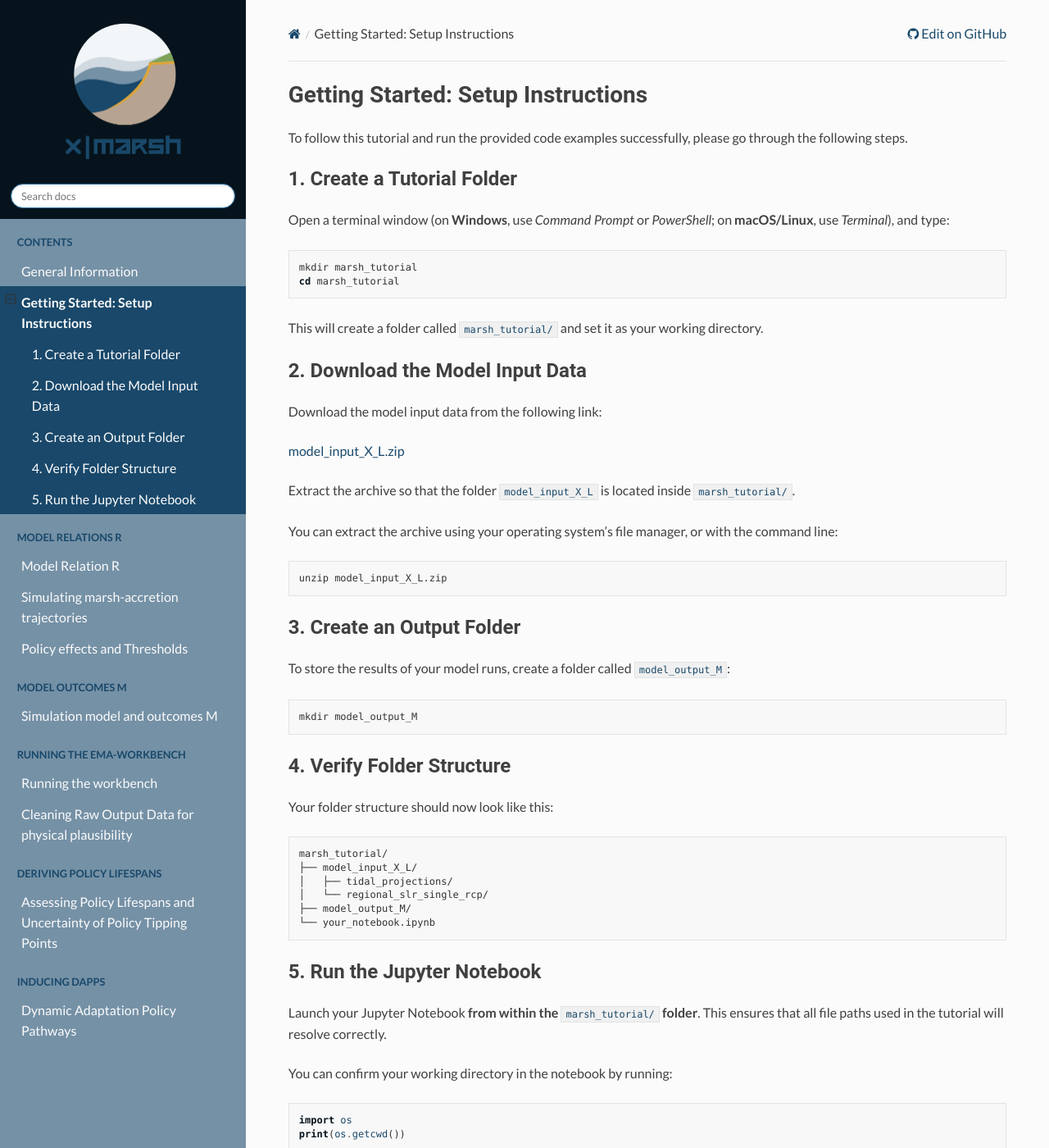
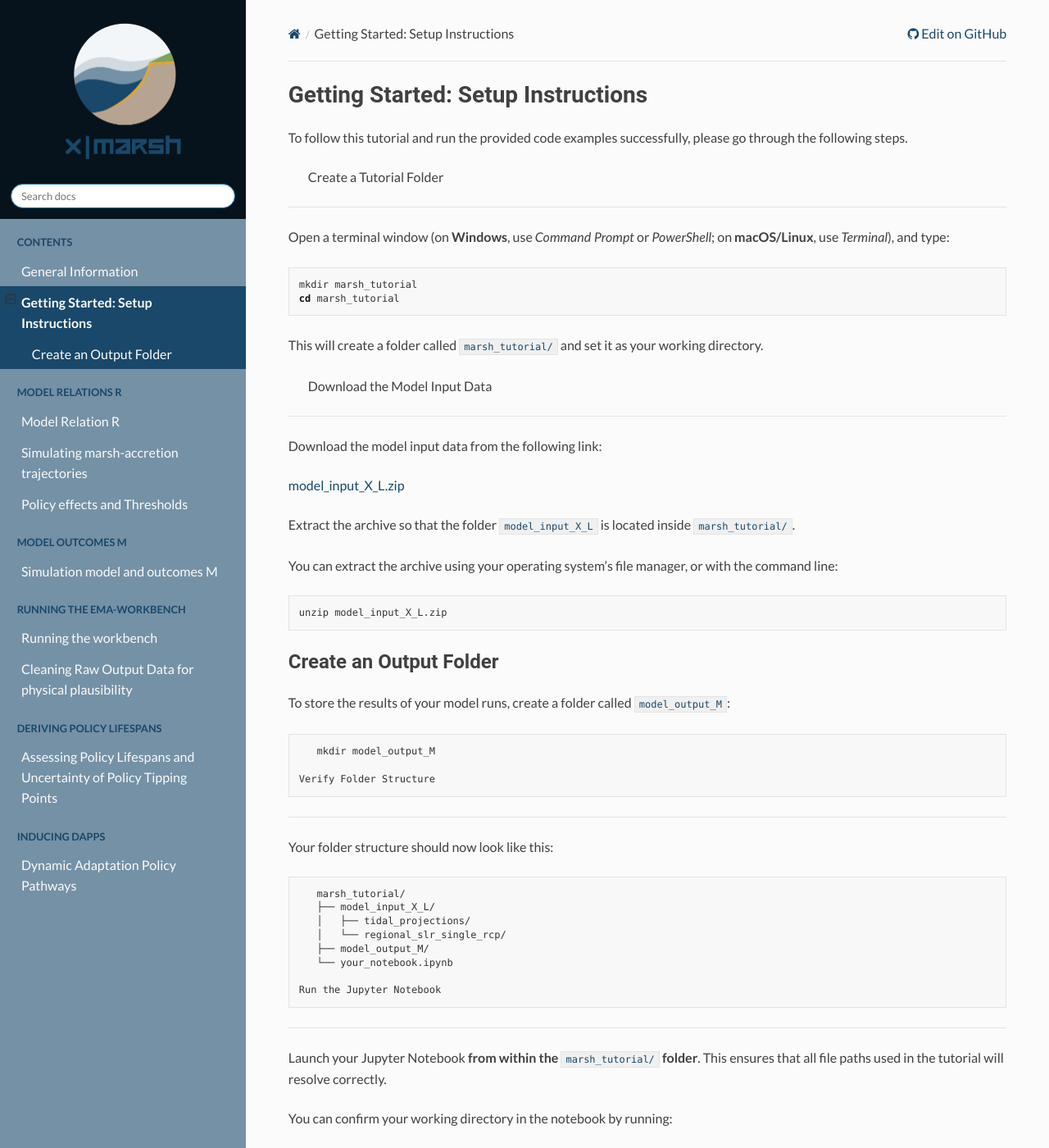
Before and after one commit to christineschottmueller/DAPP_x_marsh_session, a Sphinx documentation site: the page built from docs/chapter_01/01_01_getting_started.rst, in a window 1280 px wide and 1400 px high. Shown: the whole window at 82% size. Built offline with Sphinx 7.4.7 and the Read the Docs theme 3.1.0, drawn with Linux system fonts in a browser that asks for light colours.

Commit message:
Update rst files

```diff
--- a/docs/chapter_01/01_01_getting_started.rst
+++ b/docs/chapter_01/01_01_getting_started.rst
@@ -3,8 +3,8 @@ Getting Started: Setup Instructions
 
 To follow this tutorial and run the provided code examples successfully, please go through the following steps.
 
-1. Create a Tutorial Folder
-----------------------------
+ Create a Tutorial Folder
+^^^^^^^^^^^^^^^^^^^^^^^^^^^^^^
 
 Open a terminal window (on **Windows**, use *Command Prompt* or *PowerShell*; on **macOS/Linux**, use *Terminal*), and type:
 
@@ -15,8 +15,8 @@ Open a terminal window (on **Windows**, use *Command Prompt* or *PowerShell*; on
 
 This will create a folder called ``marsh_tutorial/`` and set it as your working directory.
 
-2. Download the Model Input Data
----------------------------------
+ Download the Model Input Data
+^^^^^^^^^^^^^^^^^^^^^^^^^^^^^^
 
 Download the model input data from the following link:
 
@@ -30,8 +30,8 @@ You can extract the archive using your operating system's file manager, or with
 
     unzip model_input_X_L.zip
 
-3. Create an Output Folder
----------------------------
+Create an Output Folder
+^^^^^^^^^^^^^^^^^^^^^^^^^^^^^^
 
 To store the results of your model runs, create a folder called ``model_output_M``:
 
@@ -39,8 +39,8 @@ To store the results of your model runs, create a folder called ``model_output_M
 
     mkdir model_output_M
 
-4. Verify Folder Structure
----------------------------
+ Verify Folder Structure
+^^^^^^^^^^^^^^^^^^^^^^^^^^^^^^
 
 Your folder structure should now look like this:
 
@@ -53,8 +53,8 @@ Your folder structure should now look like this:
     ├── model_output_M/
     └── your_notebook.ipynb
 
-5. Run the Jupyter Notebook
-----------------------------
+ Run the Jupyter Notebook
+^^^^^^^^^^^^^^^^^^^^^^^^^^^^^^
 
 Launch your Jupyter Notebook **from within the** ``marsh_tutorial/`` **folder**. This ensures that all file paths used in the tutorial will resolve correctly.
 
```
